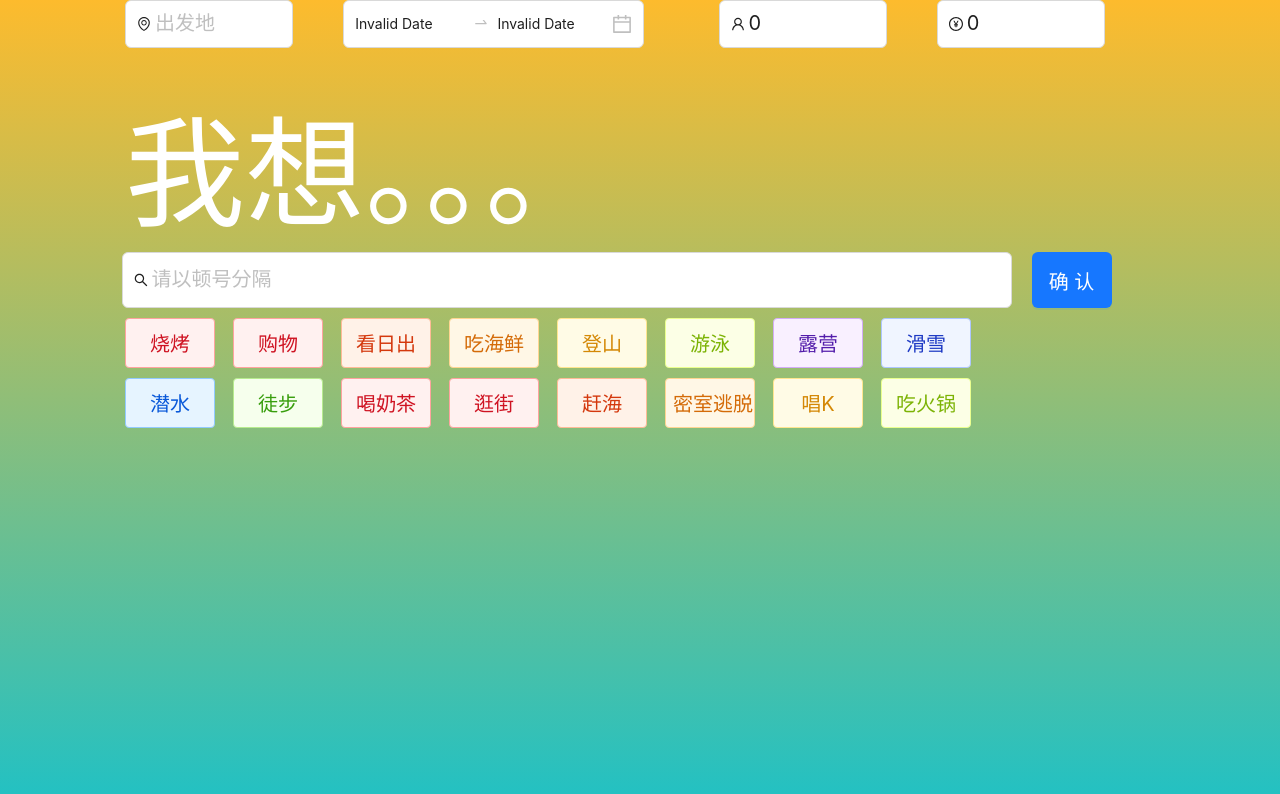
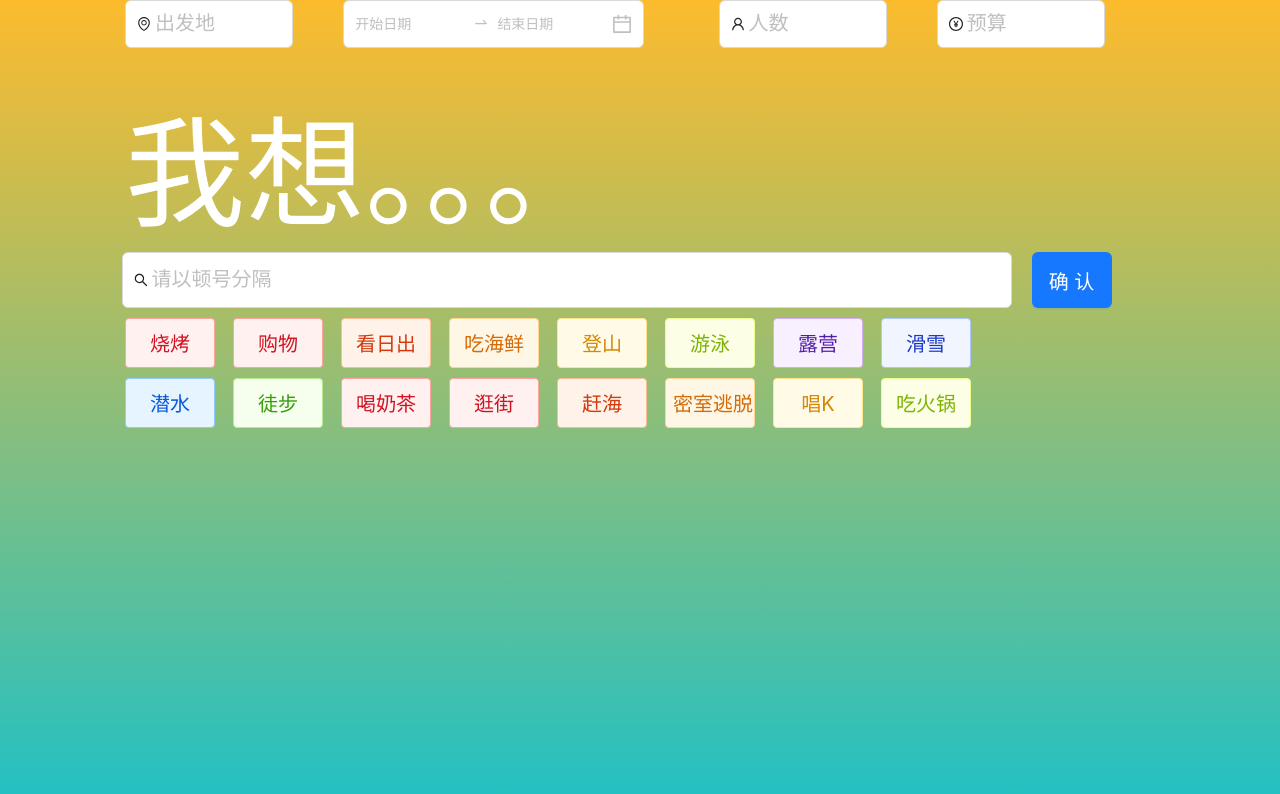
Before and after one commit to cs44445/chatGPT_IWANNER, a React (Create React App) app: page / in a window 1280 px wide. Shown: the top 794 px of the page. Built offline with nearby package versions, Linux system fonts and the light colour scheme.

Commit message:
fix: invalid Date

```diff
--- a/src/Page/Home/index.js
+++ b/src/Page/Home/index.js
@@ -27,8 +27,8 @@ function Home() {
   const navigate = useNavigate();
   const [azureFormDataStore, setAzureFormDataStore] = useLocalStorage('azureFormDataStore', {});
   const [placeValue, setPlaceValue] = useState(azureFormDataStore.placeValue ?? '');
-  const [peopleNumber, setPeopleNumber] = useState(azureFormDataStore.peopleNumber ?? 0);
-  const [budget, setBudget] = useState(azureFormDataStore.budget ?? 0);
+  const [peopleNumber, setPeopleNumber] = useState(azureFormDataStore.peopleNumber ?? '');
+  const [budget, setBudget] = useState(azureFormDataStore.budget ?? '');
   const [startDate, setStartDate] = useState(azureFormDataStore.startDate ?? '');
   const [endDate, setEndDate] = useState(azureFormDataStore.endDate ?? '');
   const [wants, setWants] = useState(azureFormDataStore.wants ?? '');
@@ -196,7 +196,7 @@ const handleClick = (e) => {
         <div className='header-wrapper'>
           <Input placeholder="出发地" className='hader-input' prefix={<EnvironmentOutlined/>} onChange={handlePlaceValue} value={placeValue}/>
           <div className='header-time'>
-            <RangePicker className='header-time-range' locale={locale} onChange={handleDate} disabledDate={disabledDate} value={[dayjs(startDate),dayjs(endDate)]}/>
+            <RangePicker className='header-time-range' locale={locale} onChange={handleDate} disabledDate={disabledDate} value={(startDate && endDate) ? [dayjs(startDate), dayjs(endDate)] : undefined}/>
           </div>
           <Input placeholder="人数" className='hader-input' prefix={<UserOutlined />} onChange={handlePeopleNumber} value={peopleNumber}/>
           <Input placeholder="预算" className='hader-input' prefix={<PayCircleOutlined />} onChange={handleBudget} value={budget}/>
```
